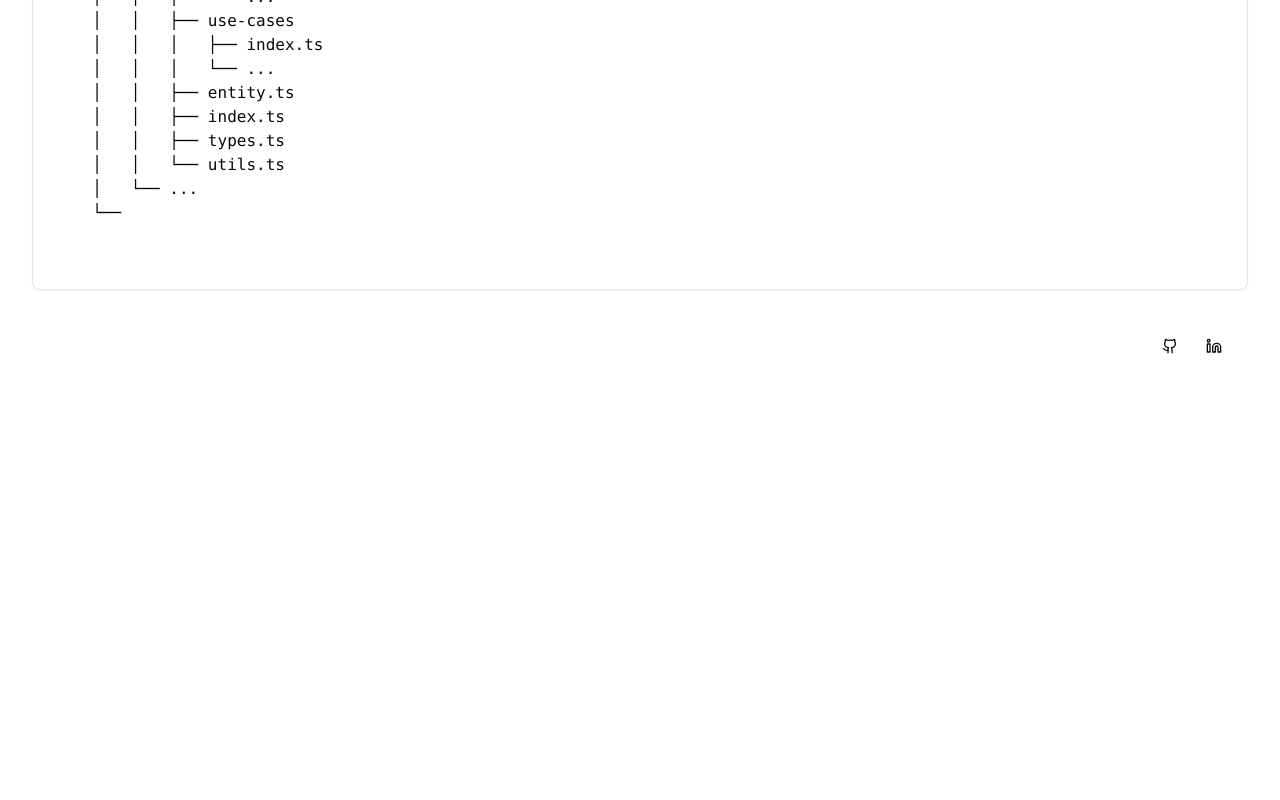
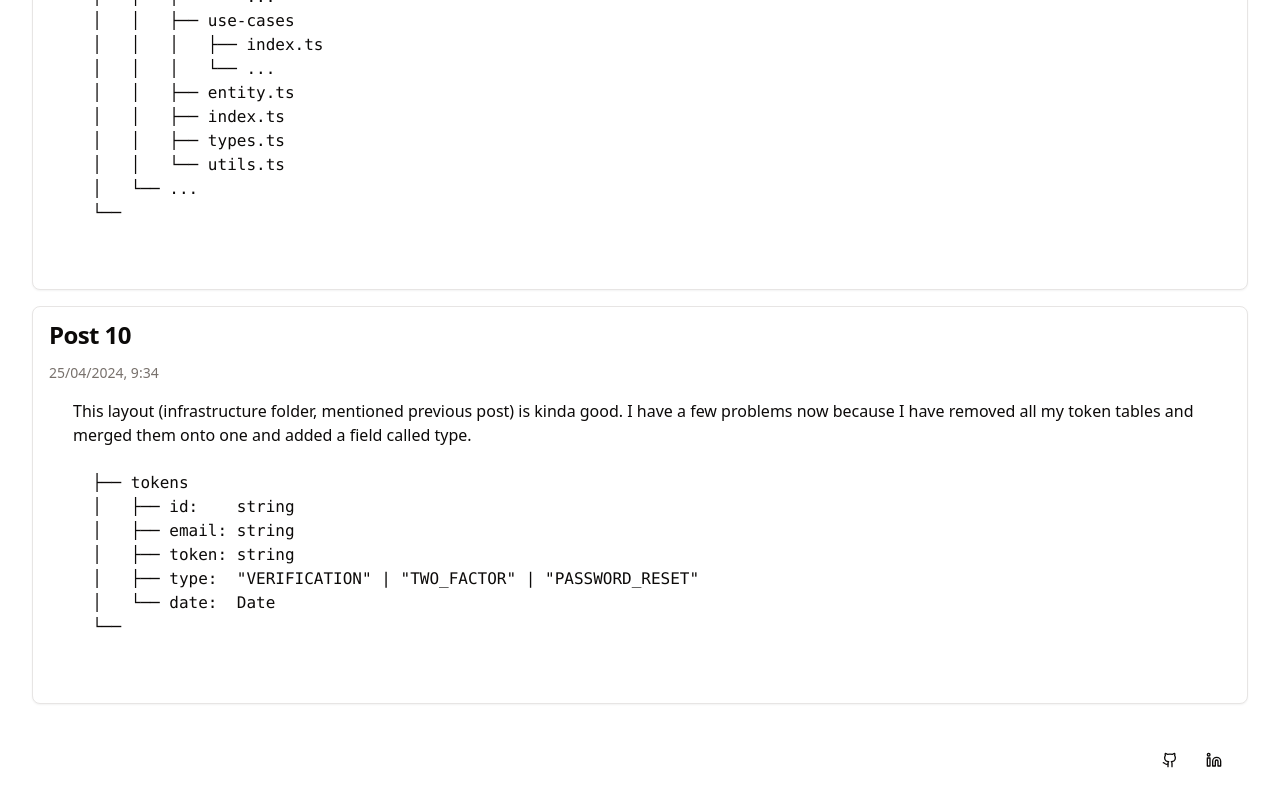
Before and after one commit to table-harmony/blogharmony, a Next.js app: page / in a window 1280 px wide. Shown: the part 2291-3091 px from the top of the page. Before the commit the page ends 2677 px from the top, so only its background shows below. Built offline with nearby package versions, Linux system fonts and the light colour scheme.

Commit message:
Update page.tsx

```diff
--- a/src/app/(main)/page.tsx
+++ b/src/app/(main)/page.tsx
@@ -109,7 +109,7 @@ export default function Home() {
         <CardDescription>24/04/2024, 14:04</CardDescription>
         <CardContent>
           Thought of different layout for my data-access and use-case layer, And
-          started to group them togther for each table. (
+          started to group them togther for each table.
           <pre>
             {`
   ├── infrastructure
@@ -130,6 +130,26 @@ export default function Home() {
           </pre>
         </CardContent>
       </Card>
+      <Card className="space-y-4 p-4">
+        <CardTitle>Post 10</CardTitle>
+        <CardDescription>25/04/2024, 9:34</CardDescription>
+        <CardContent>
+          This layout (infrastructure folder, mentioned previous post) is kinda
+          good. I have a few problems now because I have removed all my token
+          tables and merged them onto one and added a field called type.
+          <pre>
+            {`
+  ├── tokens
+  │   ├── id:    string
+  │   ├── email: string
+  │   ├── token: string
+  │   ├── type:  "VERIFICATION" | "TWO_FACTOR" | "PASSWORD_RESET"
+  │   └── date:  Date
+  └──
+    `}
+          </pre>
+        </CardContent>
+      </Card>
     </div>
   );
 }
```
